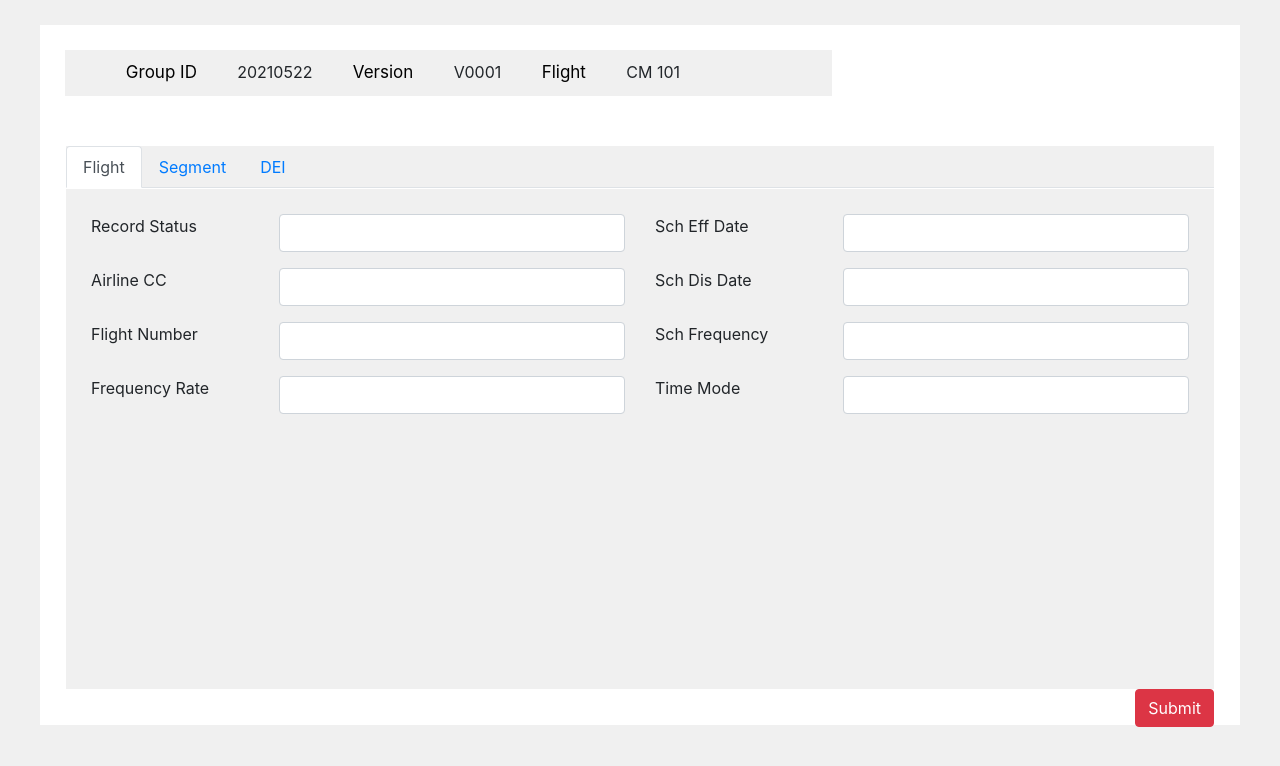
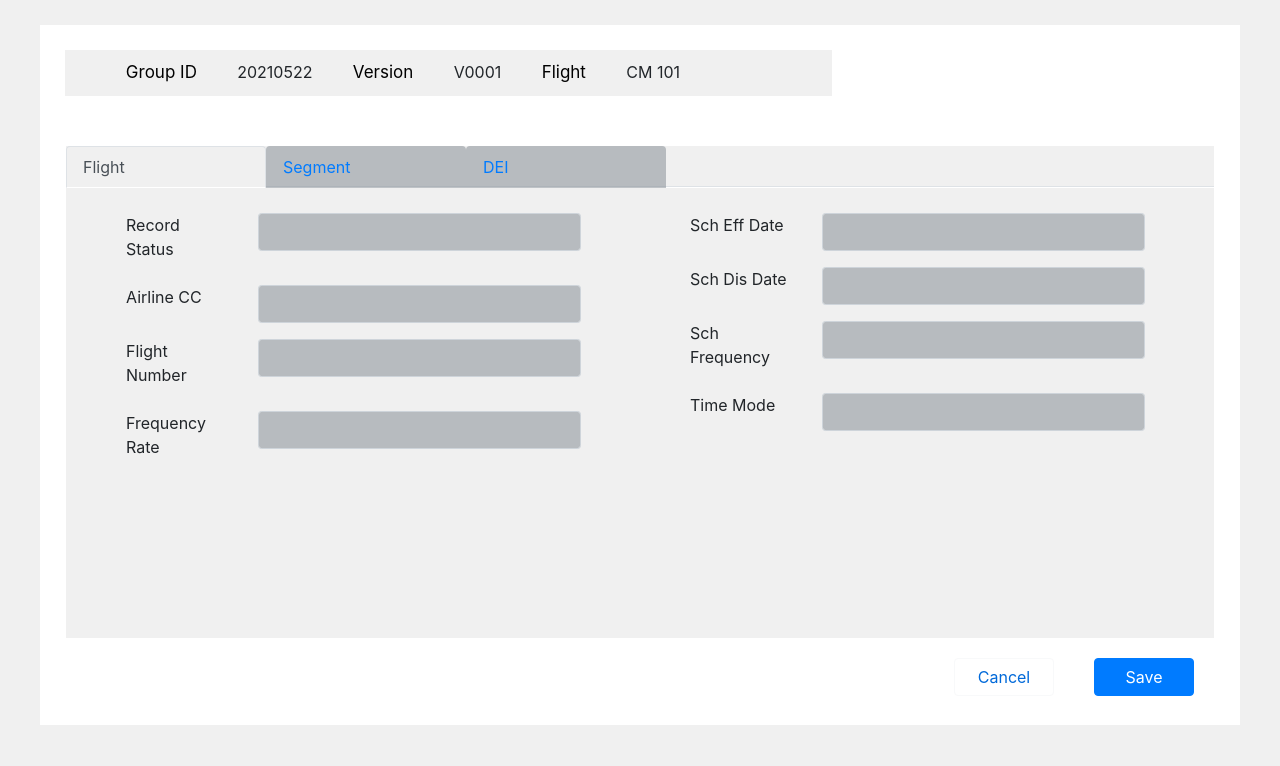
Before and after one commit to Harsha-A/CopaAirline, an Angular app in the folder copa-airline/: page / in a window 1280 px wide. Shown: the top 766 px of the page. Built offline with nearby package versions, Linux system fonts and the light colour scheme.

Commit message:
added button and input property color

```diff
--- a/copa-airline/src/app/airline-details/airline-details.component.html
+++ b/copa-airline/src/app/airline-details/airline-details.component.html
@@ -14,9 +14,9 @@
                   <form [formGroup]="flightForm" (ngSubmit)="onSubmit()" >
                   <div class="airline-form1">
                   <div class="row">
-                    <div class="col-6">
+                    <div class="col-6" id="leftformpart">
                       <div class="form-group row">
-                        <div class="col-4">
+                        <div class="col-3">
                           <label for="recordstatus" class="form-label">Record Status</label>
                         </div>
                         <div class="col-8">
@@ -24,7 +24,7 @@
                         </div>
                       </div>
                       <div class="form-group row">
-                        <div class="col-4">
+                        <div class="col-3">
                           <label for="airlinecc" class="form-label">Airline CC</label>
                         </div>
                         <div class="col-8">
@@ -32,7 +32,7 @@
                         </div>
                       </div>
                       <div class="form-group row">
-                        <div class="col-4">
+                        <div class="col-3">
                           <label for="flightnumber" class="form-label">Flight Number</label>
                         </div>
                         <div class="col-8">
@@ -40,7 +40,7 @@
                         </div>
                       </div>
                       <div class="form-group row">
-                        <div class="col-4">
+                        <div class="col-3">
                           <label for="frequencyrate" class="form-label">Frequency Rate</label>
                         </div>
                         <div class="col-8">
@@ -48,9 +48,9 @@
                         </div>
                       </div>
                     </div>
-                    <div class="col-6">
+                    <div class="col-6" id="rightformpart">
                       <div class="form-group row">
-                        <div class="col-4">
+                        <div class="col-3">
                           <label for="scheffdate" class="form-label">Sch Eff Date</label>
                         </div>
                         <div class="col-8">
@@ -58,7 +58,7 @@
                         </div>
                       </div>
                       <div class="form-group row">
-                        <div class="col-4">
+                        <div class="col-3">
                           <label for="schdisdate" class="form-label">Sch Dis Date</label>
                         </div>
                         <div class="col-8">
@@ -66,7 +66,7 @@
                         </div>
                       </div>
                       <div class="form-group row">
-                        <div class="col-4">
+                        <div class="col-3">
                           <label for="schfrequency" class="form-label">Sch Frequency</label>
                         </div>
                         <div class="col-8">
@@ -74,7 +74,7 @@
                         </div>
                       </div>
                       <div class="form-group row">
-                        <div class="col-4">
+                        <div class="col-3">
                           <label for="timemode" class="form-label">Time Mode</label>
                         </div>
                         <div class="col-8">
@@ -84,7 +84,10 @@
                     </div>
                   </div>
                   </div>
-                  <button class="btn btn-danger float-right" type="submit">Submit</button>
+                  <div class="button-align">
+                    <button class="btn btn-primary float-right" type="submit">Save</button>
+                    <button class="btn btn-light float-right" type="submit">Cancel</button>
+                  </div>
                 </form>
                 </ng-template>
               </li>
@@ -94,9 +97,9 @@
                   <form [formGroup]="segmentForm" (ngSubmit)="onSubmit()" >
                   <div class="airline-form2">
                   <div class="row">
-                    <div class="col-6">
+                    <div class="col-6" id="leftformpart">
                       <div class="form-group row">
-                        <div class="col-4">
+                        <div class="col-3">
                           <label for="departurecity" class="form-label">Departure City</label>
                         </div>
                         <div class="col-8">
@@ -104,7 +107,7 @@
                         </div>
                       </div>
                       <div class="form-group row">
-                        <div class="col-4">
+                        <div class="col-3">
                           <label for="aircraftstd" class="form-label">Aircraft STD</label>
                         </div>
                         <div class="col-8">
@@ -112,7 +115,7 @@
                         </div>
                       </div>
                       <div class="form-group row">
-                        <div class="col-4">
+                        <div class="col-3">
                           <label for="paxstd" class="form-label">Pax STD</label>
                         </div>
                         <div class="col-8">
@@ -120,7 +123,7 @@
                         </div>
                       </div>
                       <div class="form-group row">
-                        <div class="col-4">
+                        <div class="col-3">
                           <label for="deptimevarfromutc" class="form-label">DepTimeVarFromUTC</label>
                         </div>
                         <div class="col-8">
@@ -128,7 +131,7 @@
                         </div>
                       </div>
                       <div class="form-group row">
-                        <div class="col-4">
+                        <div class="col-3">
                           <label for="arrtimevarfromutc" class="form-label">ArrTimeVarFromUTC</label>
                         </div>
                         <div class="col-8">
@@ -136,7 +139,7 @@
                         </div>
                       </div>
                       <div class="form-group row">
-                        <div class="col-4">
+                        <div class="col-3">
                           <label for="inflightadj" class="form-label">In Flight Adj</label>
                         </div>
                         <div class="col-8">
@@ -144,7 +147,7 @@
                         </div>
                       </div>
                       <div class="form-group row">
-                        <div class="col-4">
+                        <div class="col-3">
                           <label for="eqpsertype" class="form-label">Eqp Ser Type</label>
                         </div>
                         <div class="col-8">
@@ -152,9 +155,9 @@
                         </div>
                       </div>
                     </div>
-                    <div class="col-6">
+                    <div class="col-6" id="rightformpart">
                       <div class="form-group row">
-                        <div class="col-4">
+                        <div class="col-3">
                           <label for="arrivalcity" class="form-label">Arrival City</label>
                         </div>
                         <div class="col-8">
@@ -162,7 +165,7 @@
                         </div>
                       </div>
                       <div class="form-group row">
-                        <div class="col-4">
+                        <div class="col-3">
                           <label for="aircraftsta" class="form-label">Aircraft STA</label>
                         </div>
                         <div class="col-8">
@@ -170,7 +173,7 @@
                         </div>
                       </div>
                       <div class="form-group row">
-                        <div class="col-4">
+                        <div class="col-3">
                           <label for="paxsta" class="form-label">Pax STA</label>
                         </div>
                         <div class="col-8">
@@ -178,7 +181,7 @@
                         </div>
                       </div>
                       <div class="form-group row">
-                        <div class="col-4">
+                        <div class="col-3">
                           <label for="depterminal" class="form-label">Dep Terminal</label>
                         </div>
                         <div class="col-8">
@@ -186,7 +189,7 @@
                         </div>
                       </div>
                       <div class="form-group row">
-                        <div class="col-4">
+                        <div class="col-3">
                           <label for="arrterminal" class="form-label">Arr Terminal</label>
                         </div>
                         <div class="col-8">
@@ -194,7 +197,7 @@
                         </div>
                       </div>
                       <div class="form-group row">
-                        <div class="col-4">
+                        <div class="col-3">
                           <label for="aircraftconfig" class="form-label">Aircraft config</label>
                         </div>
                         <div class="col-8">
@@ -202,7 +205,7 @@
                         </div>
                       </div>
                       <div class="form-group row">
-                        <div class="col-4">
+                        <div class="col-3">
                           <label for="aircrafttype" class="form-label">Aircraft Type</label>
                         </div>
                         <div class="col-8">
@@ -212,7 +215,10 @@
                     </div>
                   </div>
                   </div>
-                  <button class="btn btn-danger float-right" type="submit">Submit</button>
+                  <div class="button-align">
+                    <button class="btn btn-primary float-right" type="submit">Save</button>
+                    <button class="btn btn-light float-right" type="submit">Cancel</button>
+                  </div>
                 </form>
                 </ng-template>
               </li>
--- a/copa-airline/src/app/airline-details/airline-details.component.scss
+++ b/copa-airline/src/app/airline-details/airline-details.component.scss
@@ -2,10 +2,8 @@ html,
 body  {
     padding: 0px;
     box-sizing: content-box;
-// width: 100%;
     background-color:#f0f0f0;
   }
-
 
   .container-fluid{
     padding: 25px 25px;
@@ -43,35 +41,52 @@ body  {
   .airline-form3{
     padding:25px;
     background-color:#f0f0f0;
-min-height:500px;
+    min-height:450px;
   }
 
+  .form-control {
+    display: block;
+    width: 100%;
+    height: calc(1.5em + 0.75rem + 2px);
+    padding: 0.375rem 0.75rem;
+    font-size: 1rem;
+    font-weight: 400;
+    line-height: 1.5;
+    color: #495057;
+    background-color: #6c757d6e;
+    background-clip: padding-box;
+    border: 1px solid #ced4da;
+    border-radius: 0.2rem;
+    transition: border-color 0.15s ease-in-out, box-shadow 0.15s ease-in-out;
+}
+.col-6 {
+  flex: 0 0 50%;
+  max-width: 50%;
+  padding-left: 50px;
+}
 
+.nav-tabs .nav-link {
+  background: #6c757d6e;
+  margin-bottom: -1px;
+  width:200px;
+  border: 1px solid transparent;
+  border-top-left-radius: 0.25rem;
+  border-top-right-radius: 0.25rem;
+}
 
-// .nav {
-//     display: flex;
-//     flex-wrap: wrap;
-//     padding-left: 0;
-//     margin-bottom: 0;
-//     list-style: none;
-// }
-
-// .nav-tabs .nav-link.active, .nav-tabs .nav-item.show .nav-link {
-//     color: #495057;
-//     background-color: #fff;
-//     border-color: #dee2e6 #dee2e6 #fff;
-// }
-
-// .nav-tabs .nav-link {
-//     height:50px;
-//     width: 200px;
-//     margin-bottom: -1px;
-//     border: 1px solid transparent;
-//     border-top-left-radius: 0.25rem;
-//     border-top-right-radius: 0.25rem;
-// }
-
-// .nav-link {
-//     display: block;
-//     padding: 0.5rem 1rem;
-// }
+.nav-tabs .nav-link.active, .nav-tabs .nav-item.show .nav-link {
+  color: #495057;
+  background-color: #f0f0f0;
+  border-color: #dee2e6 #dee2e6 #fff;
+}
+.btn-primary {
+  color: #fff;
+  width: 100px;
+  margin: 20px;
+}
+.btn-light {
+  color: #0069d9;
+  background-color: #ffffff;
+  width: 100px;
+  margin: 20px;
+}
```
